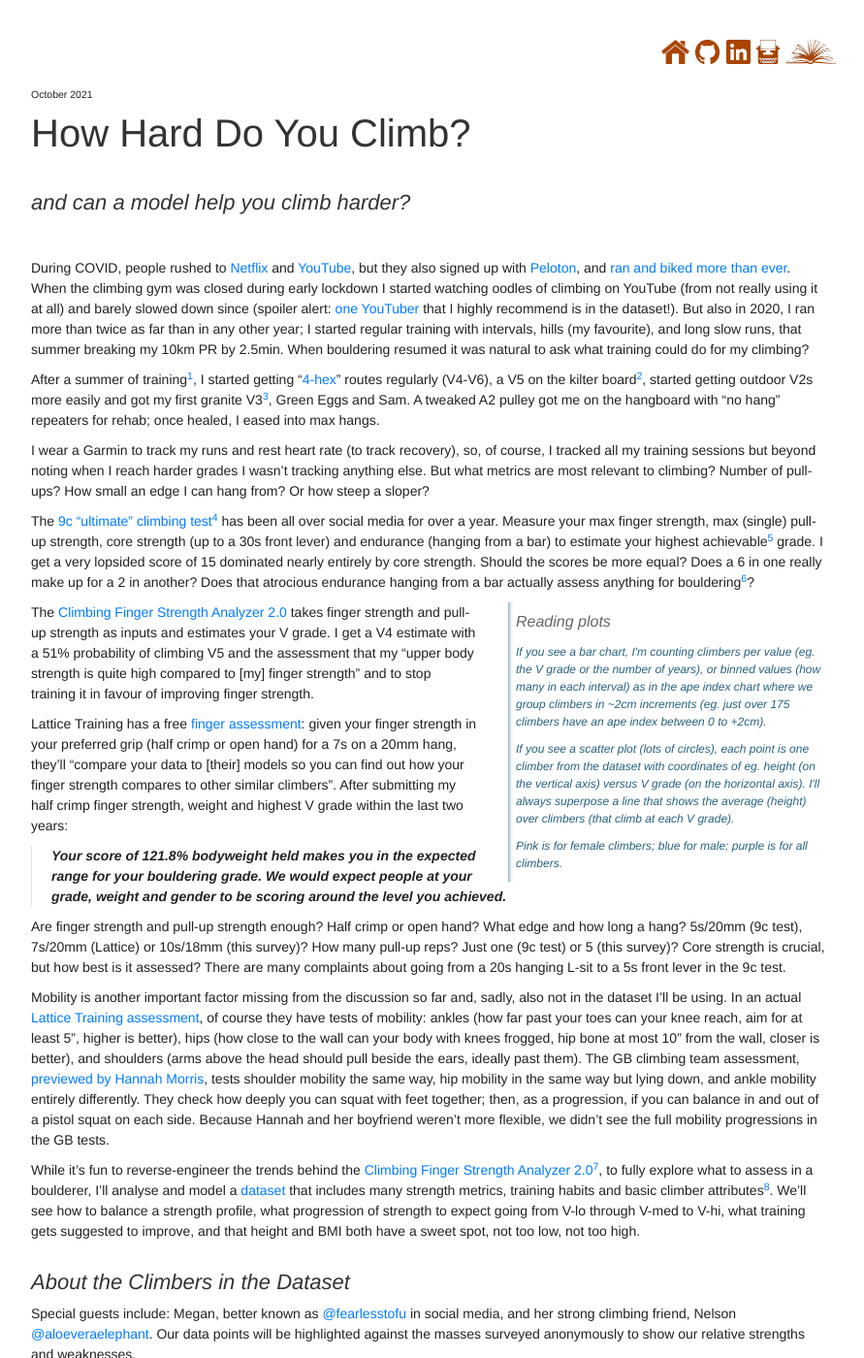
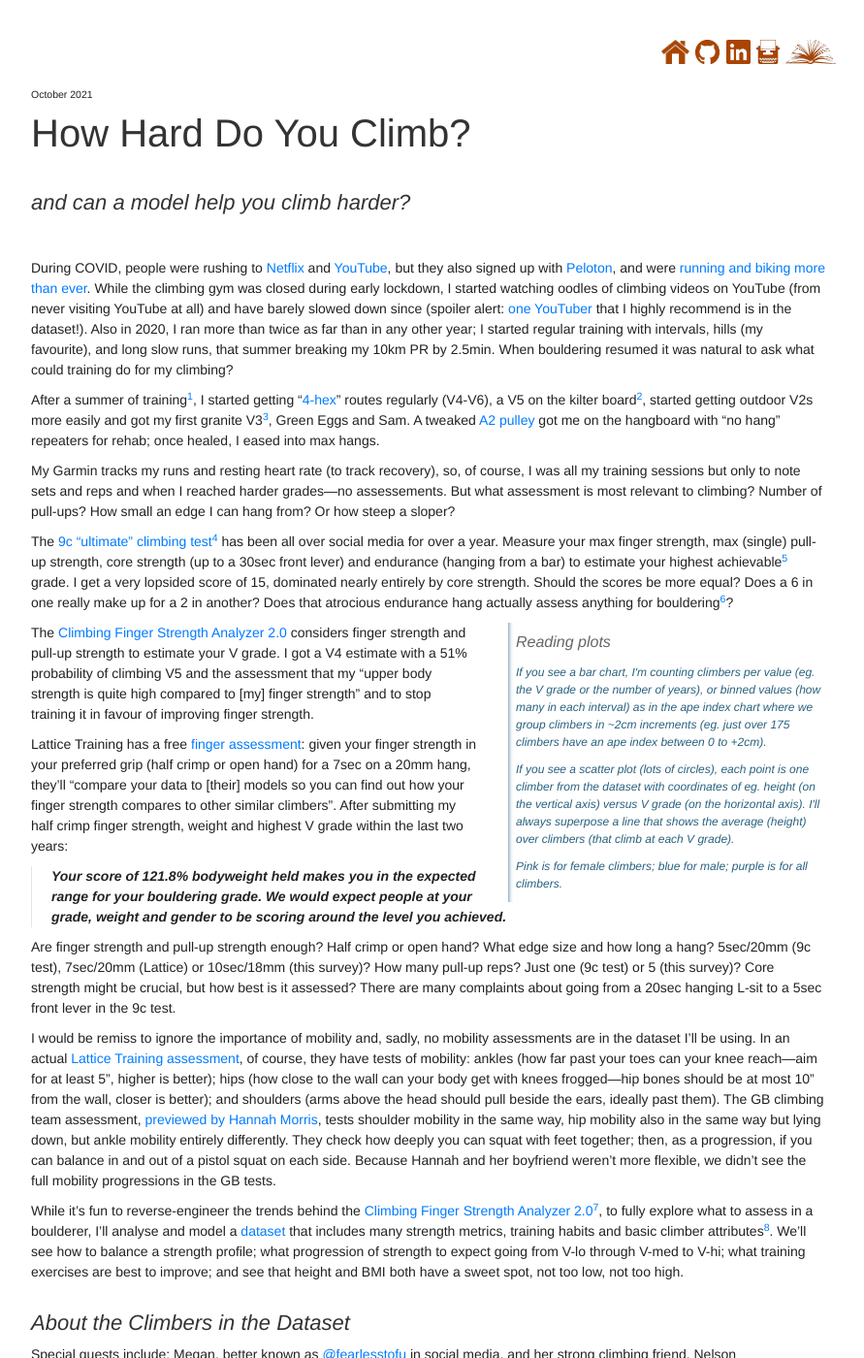
Before and after one commit to lrthomps/lrthomps.github.io, a Jekyll site: the page built from _posts/2021-10-31-how-hard-do-you-climb.md, in a window 1280 px wide and 1400 px high. Shown: the whole window at 97% size, without its empty margins (198-1089 px from the left). Built offline with Jekyll 4.4.1, drawn with Linux system fonts in a browser that asks for light colours.

Commit message:
moms edits

```diff
--- a/_posts/2021-10-31-how-hard-do-you-climb.md
+++ b/_posts/2021-10-31-how-hard-do-you-climb.md
@@ -18,9 +18,9 @@
 });
 </script>
 
-During COVID, people rushed to <a href="https://www.bbc.com/news/entertainment-arts-53637305">Netflix</a> and <a href="https://www.statista.com/statistics/1106313/youtube-usage-increase-due-to-coronavirus-home-usa/">YouTube</a>, but they also signed up with <a href="https://www.cnbc.com/2020/11/05/peloton-says-recent-spike-in-covid-19-cases-lockdowns-boosting-sales.html">Peloton</a>, and <a href="https://runningmagazine.ca/the-scene/stravas-year-in-sport-report-tells-the-story-of-running-during-covid-19/">ran and biked more than ever</a>. When the climbing gym was closed during early lockdown I started watching oodles of climbing on YouTube (from not really using it at all) and barely slowed down since (spoiler alert: <a href="https://www.youtube.com/fearlesstofu">one YouTuber</a> that I highly recommend is in the dataset!). But also in 2020, I ran more than twice as far than in any other year; I started regular training with intervals, hills (my favourite), and long slow runs, that summer breaking my 10km PR by 2.5min. When bouldering resumed it was natural to ask what training could do for my climbing?
+During COVID, people were rushing to <a href="https://www.bbc.com/news/entertainment-arts-53637305">Netflix</a> and <a href="https://www.statista.com/statistics/1106313/youtube-usage-increase-due-to-coronavirus-home-usa/">YouTube</a>, but they also signed up with <a href="https://www.cnbc.com/2020/11/05/peloton-says-recent-spike-in-covid-19-cases-lockdowns-boosting-sales.html">Peloton</a>, and were <a href="https://runningmagazine.ca/the-scene/stravas-year-in-sport-report-tells-the-story-of-running-during-covid-19/">running and biking more than ever</a>. While the climbing gym was closed during early lockdown, I started watching oodles of climbing videos on YouTube (from never visiting YouTube at all) and have barely slowed down since (spoiler alert: <a href="https://www.youtube.com/fearlesstofu">one YouTuber</a> that I highly recommend is in the dataset!). Also in 2020, I ran more than twice as far than in any other year; I started regular training with intervals, hills (my favourite), and long slow runs, that summer breaking my 10km PR by 2.5min. When bouldering resumed it was natural to ask what could training do for my climbing?
 
-After a summer of training[^summertraining], I started getting "<a href="https://hiveclimbing.com/start-here/#explained">4-hex</a>" routes regularly (V4-V6), a V5 on the kilter board[^kilter], started getting outdoor V2s more easily and got my first granite V3[^v3], Green Eggs and Sam. A tweaked A2 pulley got me on the hangboard with "no hang" repeaters for rehab; once healed, I eased into max hangs.
+After a summer of training[^summertraining], I started getting "<a href="https://hiveclimbing.com/start-here/#explained">4-hex</a>" routes regularly (V4-V6), a V5 on the kilter board[^kilter], started getting outdoor V2s more easily and got my first granite V3[^v3], Green Eggs and Sam. A tweaked <a href="https://theclimbingdoctor.com/pulley-injuries-explained-part-1/">A2 pulley</a> got me on the hangboard with "no hang" repeaters for rehab; once healed, I eased into max hangs.
 
 
 [^summertraining]: A weekly intensive core series (30-45min) followed by max strength training for pull-ups and push-ups (5 sets of 5 reps of progressively difficult variations).
@@ -29,9 +29,9 @@
 
 [^v3]: &hellip;followed by another three V3s while visiting the Okanagan! I guess the edgier basalt columns and gneiss rock are closer to indoor bouldering. For local granite, I need to work on sloper strength and tricky mantels!
 
-I wear a Garmin to track my runs and rest heart rate (to track recovery), so, of course, I tracked all my training sessions but beyond noting when I reach harder grades I wasn't tracking anything else. But what metrics are most relevant to climbing? Number of pull-ups? How small an edge I can hang from? Or how steep a sloper?
+My Garmin tracks my runs and resting heart rate (to track recovery), so, of course, I was all my training sessions but only to note sets and reps and when I reached harder grades&mdash;no assessements. But what assessment is most relevant to climbing? Number of pull-ups? How small an edge I can hang from? Or how steep a sloper?
 
-The <a href="https://gripped.com/indoor-climbing/how-close-are-you-to-climbing-5-15d/">9c "ultimate" climbing test</a>[^9ctest] has been all over social media for over a year. Measure your max finger strength, max (single) pull-up strength, core strength (up to a 30s front lever) and endurance (hanging from a bar) to estimate your highest achievable[^9ctestgap] grade. I get a very lopsided score of 15 dominated nearly entirely by core strength. Should the scores be more equal? Does a 6 in one really make up for a 2 in another? Does that atrocious endurance hanging from a bar actually assess anything for bouldering[^endurancetest]?
+The <a href="https://gripped.com/indoor-climbing/how-close-are-you-to-climbing-5-15d/">9c "ultimate" climbing test</a>[^9ctest] has been all over social media for over a year. Measure your max finger strength, max (single) pull-up strength, core strength (up to a 30sec front lever) and endurance (hanging from a bar) to estimate your highest achievable[^9ctestgap] grade. I get a very lopsided score of 15, dominated nearly entirely by core strength. Should the scores be more equal? Does a 6 in one really make up for a 2 in another? Does that atrocious endurance hang actually assess anything for bouldering[^endurancetest]?
 
 [^9ctest]: Magnus Midtb&oslash;&rsquo;s <a href="https://www.youtube.com/watch?v=UOBB4wkTdxQ">video</a> of getting assessed by the test creators, Martin Mobr&aring;ten and Stian Christophersen (authors of The Climbing Bible), set off endless posts and videos of climbers everywhere doing the 9c test&mdash;if I feel ambitious and bored someday, I'll compile results.
 
@@ -50,18 +50,18 @@
   <p>Pink is for female climbers; blue for male; purple is for all climbers.</p>
 </aside>
 
-The <a href="https://strengthclimbing.com/finger-strength-analyzer/">Climbing Finger Strength Analyzer 2.0</a> takes finger strength and pull-up strength as inputs and estimates your V grade. I get a V4 estimate with a 51% probability of climbing V5 and the assessment that my "upper body strength is quite high compared to [my] finger strength" and to stop training it in favour of improving finger strength.
+The <a href="https://strengthclimbing.com/finger-strength-analyzer/">Climbing Finger Strength Analyzer 2.0</a> considers finger strength and pull-up strength to estimate your V grade. I got a V4 estimate with a 51% probability of climbing V5 and the assessment that my "upper body strength is quite high compared to [my] finger strength" and to stop training it in favour of improving finger strength.
 
 
-Lattice Training has a free <a href="https://latticetraining.com/product/my-fingers/">finger assessment</a>: given your finger strength in your preferred grip (half crimp or open hand) for a 7s on a 20mm hang, they'll "compare your data to [their] models so you can find out how your finger strength compares to other similar climbers". After submitting my half crimp finger strength, weight and highest V grade within the last two years:
+Lattice Training has a free <a href="https://latticetraining.com/product/my-fingers/">finger assessment</a>: given your finger strength in your preferred grip (half crimp or open hand) for a 7sec on a 20mm hang, they'll "compare your data to [their] models so you can find out how your finger strength compares to other similar climbers". After submitting my half crimp finger strength, weight and highest V grade within the last two years:
 
 > Your score of 121.8% bodyweight held makes you in the expected range for your bouldering grade. We would expect people at your grade, weight and gender to be scoring around the level you achieved.
 
-Are finger strength and pull-up strength enough? Half crimp or open hand? What edge and how long a hang? 5s/20mm (9c test), 7s/20mm (Lattice) or 10s/18mm (this survey)? How many pull-up reps? Just one (9c test) or 5 (this survey)? Core strength is crucial, but how best is it assessed? There are many complaints about going from a 20s hanging L-sit to a 5s front lever in the 9c test.
+Are finger strength and pull-up strength enough? Half crimp or open hand? What edge size and how long a hang? 5sec/20mm (9c test), 7sec/20mm (Lattice) or 10sec/18mm (this survey)? How many pull-up reps? Just one (9c test) or 5 (this survey)? Core strength might be crucial, but how best is it assessed? There are many complaints about going from a 20sec hanging L-sit to a 5sec front lever in the 9c test.
 
-Mobility is another important factor missing from the discussion so far and, sadly, also not in the dataset I'll be using. In an actual <a href="https://www.youtube.com/watch?v=AuOkMElNgtU">Lattice Training assessment</a>, of course they have tests of mobility: ankles (how far past your toes can your knee reach, aim for at least 5", higher is better), hips (how close to the wall can your body with knees frogged, hip bone at most 10" from the wall, closer is better), and shoulders (arms above the head should pull beside the ears, ideally past them). The GB climbing team assessment, <a href="https://youtu.be/HRz65aplK7w?t=219">previewed by Hannah Morris</a>, tests shoulder mobility the same way, hip mobility in the same way but lying down, and ankle mobility entirely differently. They check how deeply you can squat with feet together; then, as a progression, if you can balance in and out of a pistol squat on each side. Because Hannah and her boyfriend weren't more flexible, we didn't see the full mobility progressions in the GB tests.
+I would be remiss to ignore the importance of mobility and, sadly, no mobility assessments are in the dataset I'll be using. In an actual <a href="https://www.youtube.com/watch?v=AuOkMElNgtU">Lattice Training assessment</a>, of course, they have tests of mobility: ankles (how far past your toes can your knee reach&mdash;aim for at least 5", higher is better); hips (how close to the wall can your body get with knees frogged&mdash;hip bones should be at most 10" from the wall, closer is better); and shoulders (arms above the head should pull beside the ears, ideally past them). The GB climbing team assessment, <a href="https://youtu.be/HRz65aplK7w?t=219">previewed by Hannah Morris</a>, tests shoulder mobility in the same way, hip mobility also in the same way but lying down, but ankle mobility entirely differently. They check how deeply you can squat with feet together; then, as a progression, if you can balance in and out of a pistol squat on each side. Because Hannah and her boyfriend weren't more flexible, we didn't see the full mobility progressions in the GB tests.
 
-While it's fun to reverse-engineer the trends behind the <a href="https://strengthclimbing.com/finger-strength-analyzer/">Climbing Finger Strength Analyzer 2.0</a>[^reverse], to fully explore what to assess in a boulderer, I'll analyse and model a <a href="https://docs.google.com/spreadsheets/u/0/d/1J6d45EqIlIsIqNdi2X-Zl-EGFxf9d9T3R_W55xrpEAs/edit">dataset</a> that includes many strength metrics, training habits and basic climber attributes[^otherdata]. We'll see how to balance a strength profile, what progression of strength to expect going from V-lo through V-med to V-hi, what training gets suggested to improve, and that height and BMI both have a sweet spot, not too low, not too high.
+While it's fun to reverse-engineer the trends behind the <a href="https://strengthclimbing.com/finger-strength-analyzer/">Climbing Finger Strength Analyzer 2.0</a>[^reverse], to fully explore what to assess in a boulderer, I'll analyse and model a <a href="https://docs.google.com/spreadsheets/u/0/d/1J6d45EqIlIsIqNdi2X-Zl-EGFxf9d9T3R_W55xrpEAs/edit">dataset</a> that includes many strength metrics, training habits and basic climber attributes[^otherdata]. We'll see how to balance a strength profile; what progression of strength to expect going from V-lo through V-med to V-hi; what training exercises are best to improve; and see that height and BMI both have a sweet spot, not too low, not too high.
 
 [^reverse]: Around my finger strength (25% of body weight), to get the wording "your pull-up strength is on par with your finger strength" for 1-rep pull-ups the weight added should exceed the finger test by 125%; for 5-rep pull-ups the weight should be less than that added for finger test, around 75% of that weight. If I could hang 50kg atop 60kg, the 1-rep "on par" is for the same weight while the 5-rep "on par" is still 75%, now 37.5kg.
 
```
